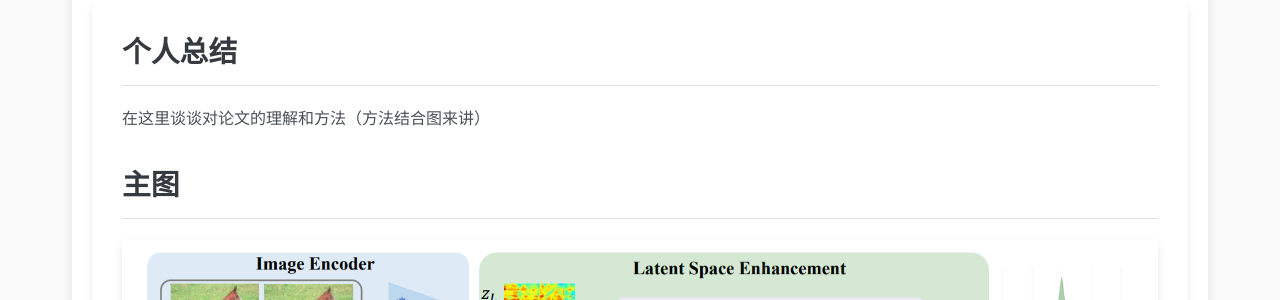
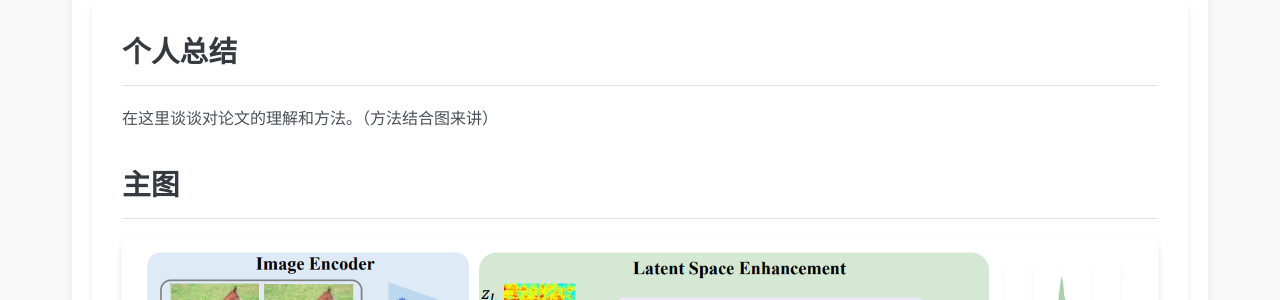
Before and after one commit to yykoyishi/ahu-vrvision-seminar, a Jekyll site: the page built from _posts/2025-03-26-3-pyj.md, in a window 1280 px wide. Shown: the part 474-774 px from the top of the page. Built offline with Jekyll 4.4.1, drawn with Linux system fonts in a browser that asks for light colours.

Commit message:
Update 2025-03-26-3-pyj.md

```diff
--- a/_posts/2025-03-26-3-pyj.md
+++ b/_posts/2025-03-26-3-pyj.md
@@ -11,4 +11,4 @@ categories: paper
 
 ## 个人总结
 
-在这里谈谈对论文的理解和方法（方法结合图来讲）
+在这里谈谈对论文的理解和方法。（方法结合图来讲）
```
